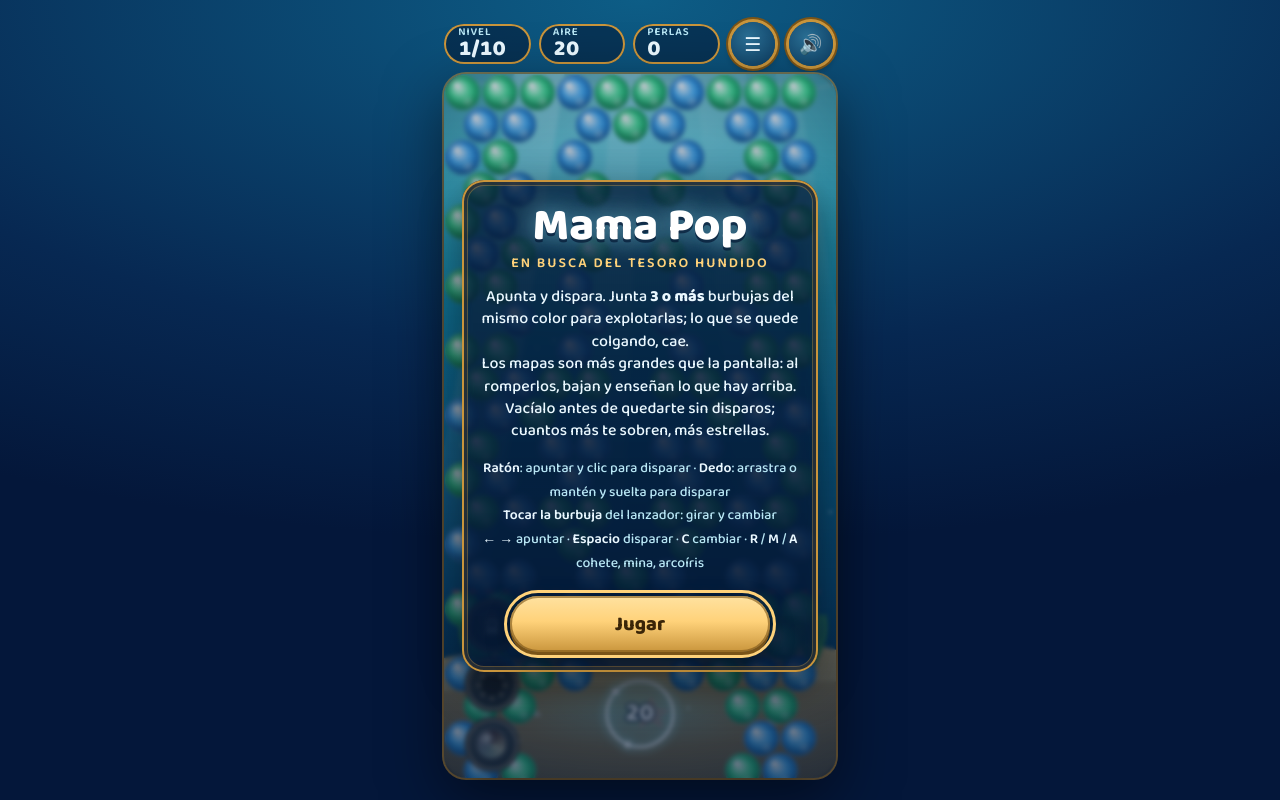
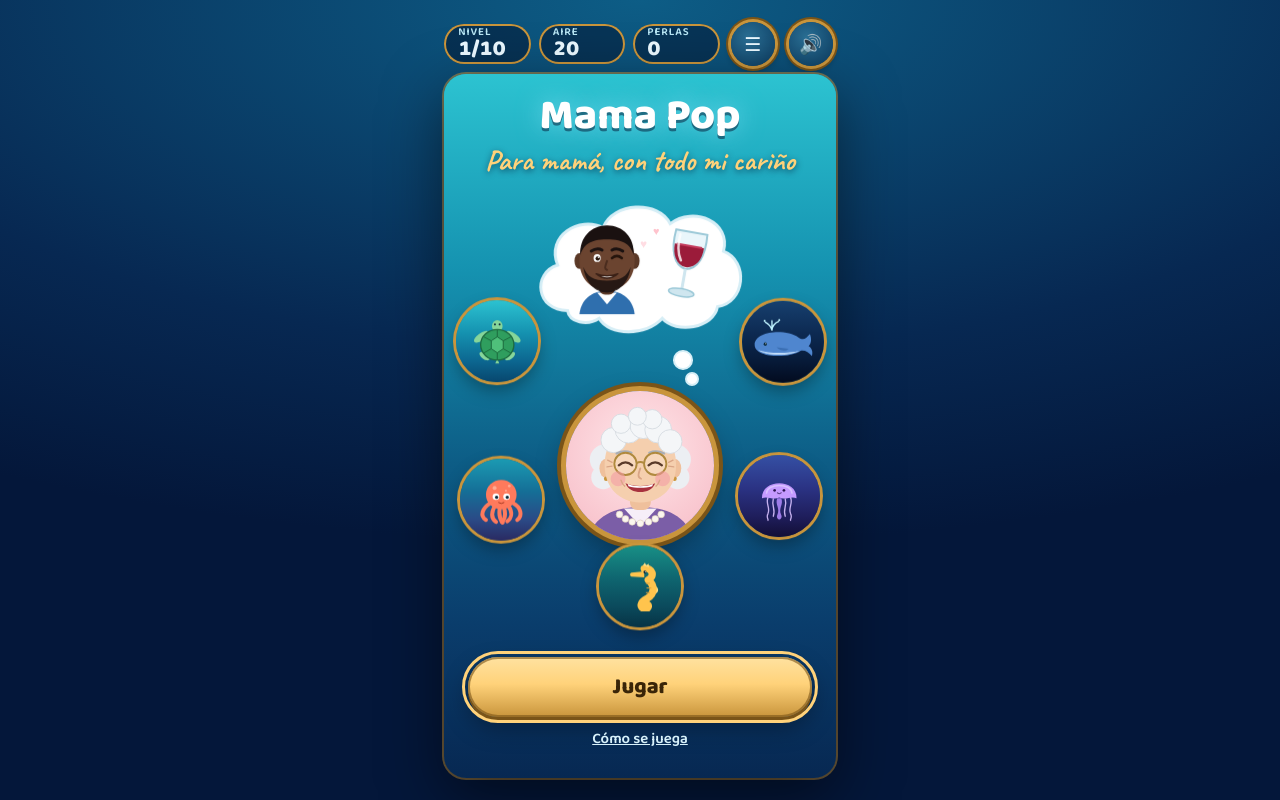
Before and after one commit to blaudev/mama-pop, a website with bundled scripts: page index.html in a window 1280 px wide. Built offline with nearby package versions, Linux system fonts and the light colour scheme; animation ran at ten frames a second.

Commit message:
Portada dedicada a mamá al abrir el juego
En lugar de las instrucciones, al abrir el juego sale una portada con el
retrato de mamá en el centro, pensando en un guapo y una copa de vino,
rodeada de los animales de las temáticas. «Jugar» lleva a las temáticas y
«Cómo se juega», a las instrucciones de antes.

Co-Authored-By: Claude Opus 5.5 <noreply@anthropic.com>

```diff
--- a/index.html
+++ b/index.html
@@ -7,7 +7,7 @@
     <title>Mama Pop</title>
     <link rel="preconnect" href="https://fonts.googleapis.com" />
     <link rel="preconnect" href="https://fonts.gstatic.com" crossorigin />
-    <link href="https://fonts.googleapis.com/css2?family=Baloo+2:wght@500;600;800&display=swap" rel="stylesheet" />
+    <link href="https://fonts.googleapis.com/css2?family=Baloo+2:wght@500;600;800&family=Caveat:wght@700&display=swap" rel="stylesheet" />
     <link rel="stylesheet" href="styles.css" />
     <!-- Instalable como app (PWA): manifiesto, icono para iOS y service worker para jugar sin conexión -->
     <link rel="manifest" href="manifest.webmanifest" />
--- /dev/null
+++ b/src/dedication.js
@@ -0,0 +1,65 @@
+// Dibujos de la pantalla de inicio, dedicada a mamá: su retrato y lo que
+// está pensando (un guapo y una copa de vino). Solo es decoración.
+
+export const DEDICATION = 'Para mamá, con todo mi cariño';
+
+/** Retrato de mamá, una señora de 81 años sonriendo (200 × 200). */
+export const MOM_SVG = `<svg viewBox="0 0 200 200" role="img" aria-label="Mamá sonriendo">
+  <path d="M30 200 C 36 168, 66 156, 100 156 C 134 156, 164 168, 170 200 Z" fill="#7b5ea7"/>
+  <path d="M78 158 L100 182 L122 158" fill="#f6eef8"/>
+  <g fill="#fbf6ee" stroke="#d9cdb8" stroke-width="0.8">
+    <circle cx="72" cy="166" r="4.5"/><circle cx="80" cy="172" r="4.5"/><circle cx="89" cy="176" r="4.5"/><circle cx="100" cy="178" r="4.5"/><circle cx="111" cy="176" r="4.5"/><circle cx="120" cy="172" r="4.5"/><circle cx="128" cy="166" r="4.5"/>
+  </g>
+  <rect x="86" y="136" width="28" height="24" rx="10" fill="#efc09c"/>
+  <g fill="#eceff3"><circle cx="52" cy="92" r="20"/><circle cx="148" cy="92" r="20"/><circle cx="50" cy="116" r="16"/><circle cx="150" cy="116" r="16"/></g>
+  <ellipse cx="54" cy="104" rx="9" ry="13" fill="#efc09c"/><ellipse cx="146" cy="104" rx="9" ry="13" fill="#efc09c"/>
+  <circle cx="54" cy="118" r="3" fill="#c9953c"/><circle cx="146" cy="118" r="3" fill="#c9953c"/>
+  <path d="M100 46 C 132 46, 148 70, 148 100 C 148 130, 128 150, 100 150 C 72 150, 52 130, 52 100 C 52 70, 68 46, 100 46 Z" fill="#f5cfae"/>
+  <g fill="#f4f6f8" stroke="#d6dbe1" stroke-width="1.2">
+    <circle cx="64" cy="66" r="17"/><circle cx="84" cy="52" r="18"/><circle cx="104" cy="46" r="18"/><circle cx="124" cy="52" r="18"/><circle cx="140" cy="68" r="16"/>
+    <circle cx="74" cy="44" r="13"/><circle cx="116" cy="38" r="13"/><circle cx="96" cy="34" r="12"/>
+  </g>
+  <path d="M68 84 Q 78 79 88 83 M112 83 Q 122 79 132 84" fill="none" stroke="#a9aeb6" stroke-width="3" stroke-linecap="round"/>
+  <circle cx="80" cy="98" r="15" fill="rgba(255,255,255,0.18)" stroke="#b08a3e" stroke-width="2.5"/>
+  <circle cx="120" cy="98" r="15" fill="rgba(255,255,255,0.18)" stroke="#b08a3e" stroke-width="2.5"/>
+  <path d="M95 97 Q 100 94 105 97" fill="none" stroke="#b08a3e" stroke-width="2.5"/>
+  <path d="M71 100 Q 80 92 89 100" fill="none" stroke="#5a3b2a" stroke-width="3" stroke-linecap="round"/>
+  <path d="M111 100 Q 120 92 129 100" fill="none" stroke="#5a3b2a" stroke-width="3" stroke-linecap="round"/>
+  <path d="M62 96 l-6 -3 M62 101 l-7 1 M138 96 l6 -3 M138 101 l7 1" stroke="#d9a586" stroke-width="1.6" stroke-linecap="round"/>
+  <circle cx="70" cy="118" r="10" fill="#f59aa6" opacity="0.55"/><circle cx="130" cy="118" r="10" fill="#f59aa6" opacity="0.55"/>
+  <path d="M100 104 C 97 112, 96 116, 101 118" fill="none" stroke="#d9a586" stroke-width="2.4" stroke-linecap="round"/>
+  <path d="M80 124 C 86 140, 114 140, 120 124 C 108 129, 92 129, 80 124 Z" fill="#a8323e"/>
+  <path d="M83 125 C 92 129, 108 129, 117 125 L 116 128 C 106 131, 94 131, 84 128 Z" fill="#fff"/>
+  <path d="M74 120 Q 76 126 79 128 M126 120 Q 124 126 121 128" fill="none" stroke="#d9a586" stroke-width="1.8" stroke-linecap="round"/>
+</svg>`;
+
+/** Nube de pensamiento (226 × 150). */
+export const CLOUD_SVG = `<svg viewBox="0 0 226 150" aria-hidden="true">
+  <path d="M40 120 C 8 120, 4 82, 30 74 C 18 44, 52 24, 76 36 C 86 10, 132 8, 144 32 C 168 14, 206 30, 198 60 C 224 70, 220 112, 192 116 C 188 138, 150 144, 136 128 C 120 146, 82 146, 72 128 C 60 136, 42 132, 40 120 Z" fill="#fff" stroke="#d6eef6" stroke-width="3"/>
+</svg>`;
+
+/** El guapo en el que piensa (92 × 98). */
+export const HANDSOME_SVG = `<svg viewBox="0 0 92 98" role="img" aria-label="Un hombre guapo sonriendo">
+  <path d="M18 98 C 20 80, 34 74, 46 74 C 58 74, 72 80, 74 98 Z" fill="#2f6fae"/>
+  <path d="M36 76 L46 88 L56 76" fill="#fff"/>
+  <rect x="38" y="62" width="16" height="16" rx="6" fill="#5a3826"/>
+  <ellipse cx="18" cy="44" rx="5" ry="8" fill="#5a3826"/><ellipse cx="74" cy="44" rx="5" ry="8" fill="#5a3826"/>
+  <path d="M46 12 C 66 12, 74 26, 74 44 C 74 62, 62 74, 46 74 C 30 74, 18 62, 18 44 C 18 26, 26 12, 46 12 Z" fill="#6b4430"/>
+  <path d="M19 38 C 18 20, 30 8, 46 8 C 62 8, 74 20, 73 38 C 70 28, 64 22, 46 22 C 28 22, 22 28, 19 38 Z" fill="#1a1110"/>
+  <path d="M22 50 C 24 66, 34 76, 46 76 C 58 76, 68 66, 70 50 C 66 60, 60 64, 46 64 C 32 64, 26 60, 22 50 Z" fill="#1a1110" opacity="0.85"/>
+  <path d="M30 34 Q 36 30 41 33 M51 33 Q 56 30 62 34" fill="none" stroke="#1a1110" stroke-width="3" stroke-linecap="round"/>
+  <ellipse cx="36" cy="41" rx="3.6" ry="4" fill="#fff"/><circle cx="36.6" cy="41.4" r="2.2" fill="#24140c"/><circle cx="37.4" cy="40.4" r="0.8" fill="#fff"/>
+  <path d="M51 41 Q 56 37 61 41" fill="none" stroke="#24140c" stroke-width="2.6" stroke-linecap="round"/>
+  <path d="M46 44 C 44 50, 43 52, 46 53" fill="none" stroke="#4a2c1e" stroke-width="2" stroke-linecap="round"/>
+  <path d="M35 57 Q 46 66 57 57 Q 46 61 35 57 Z" fill="#fff" stroke="#3a2016" stroke-width="1.6" stroke-linejoin="round"/>
+</svg>`;
+
+/** Copa de vino tinto (44 × 74). */
+export const WINE_SVG = `<svg viewBox="0 0 44 74" role="img" aria-label="Una copa de vino tinto">
+  <path d="M6 4 L38 4 C 40 26, 34 40, 22 42 C 10 40, 4 26, 6 4 Z" fill="#eaf6fb" stroke="#9cc9d8" stroke-width="2"/>
+  <path d="M7 18 L37 18 C 37 30, 32 39, 22 40 C 12 39, 7 30, 7 18 Z" fill="#9b1b3a"/>
+  <path d="M9 18 L35 18" stroke="#c43a5c" stroke-width="2"/>
+  <path d="M11 8 C 10 18, 12 28, 16 34" fill="none" stroke="#fff" stroke-width="2.5" stroke-linecap="round" opacity="0.8"/>
+  <rect x="20.5" y="42" width="3" height="22" fill="#cfe6ef"/>
+  <ellipse cx="22" cy="66" rx="13" ry="4" fill="#cfe6ef" stroke="#9cc9d8" stroke-width="1.5"/>
+</svg>`;
--- a/src/game.js
+++ b/src/game.js
@@ -37,6 +37,7 @@ import {
 import { launcherLayout, launcherPositions, hitsLauncher, inCancelZone, readyToShoot } from './launcher.js';
 import { BOARD, LEVELS, THEMES, LEVELS_PER_THEME, themeOf, themeProgress, parseMap, starsFor, shotsForStars, normalizeProgress, recordWin } from './levels.js';
 import { THEME_ART, animalSvg } from './animals.js';
+import { DEDICATION, MOM_SVG, CLOUD_SVG, HANDSOME_SVG, WINE_SVG } from './dedication.js';
 import { isDeliberateShot } from './input.js';
 import { CAMEO_EVERY, CAMEO_FIRST, makeCameo, cameoPose } from './cameo.js';
 
@@ -793,6 +794,7 @@ function showScreen(html, background) {
       else if (action === 'level') startLevel(Number(arg));
       else if (action === 'themes') showMenu();
       else if (action === 'help') showIntro();
+      else if (action === 'play') showMenu();
     }),
   );
   setTimeout(() => ui.screen.querySelector('[data-focus], button:not(:disabled)')?.focus(), 50);
@@ -903,6 +905,40 @@ function showTheme(t) {
 }
 
 
+
+/**
+ * Pantalla de inicio, dedicada a mamá: su retrato en el centro, pensando en
+ * un guapo y una copa de vino, rodeada de los animales de las temáticas.
+ */
+function showDedication() {
+  state.mode = 'menu';
+  const spots = ['tortuga', 'ballena', 'pulpo', 'medusa', 'caballito'];
+  const animals = spots
+    .map((key) => {
+      const theme = THEMES.find((t) => t.key === key);
+      return `<span class="ded-animal ded-${key}" style="background:${THEME_ART[key].bg}">${animalSvg(key, theme.name)}</span>`;
+    })
+    .join('');
+  showScreen(
+    `<div class="dedication">
+      <header class="ded-title"><h1>Mama Pop</h1><p>${esc(DEDICATION)}</p></header>
+      <div class="ded-thought">
+        ${CLOUD_SVG}
+        <span class="ded-handsome">${HANDSOME_SVG}</span>
+        <span class="ded-wine">${WINE_SVG}</span>
+        <span class="ded-heart h1" aria-hidden="true">♥</span><span class="ded-heart h2" aria-hidden="true">♥</span>
+      </div>
+      <span class="ded-dot d1" aria-hidden="true"></span><span class="ded-dot d2" aria-hidden="true"></span>
+      <div class="ded-mom">${MOM_SVG}</div>
+      ${animals}
+      <div class="ded-foot">
+        <button type="button" class="btn" data-action="play" data-focus>Jugar</button>
+        <button type="button" class="ded-link" data-action="help">Cómo se juega</button>
+      </div>
+    </div>`,
+    'linear-gradient(180deg, #2cc3d1 0%, #1592b0 28%, #0d5d86 55%, #0a3d6c 78%, #072852 100%)',
+  );
+}
 
 function showIntro() {
   showOverlay({
@@ -2591,6 +2627,6 @@ if (new URLSearchParams(location.search).has('debug')) window.bubblePop = { stat
 
 // Primera visita: cómo se juega. Si ya ha jugado: directo a los mapas.
 updateHud();
-if (state.progress.stars.some(Boolean)) showMenu();
-else showIntro();
+// Al abrir el juego, la dedicatoria; las instrucciones quedan en «Cómo se juega».
+showDedication();
 requestAnimationFrame(frame);
--- a/styles.css
+++ b/styles.css
@@ -929,3 +929,237 @@ canvas {
     animation: none;
   }
 }
+
+/* ── Pantalla de inicio: dedicatoria ── */
+/* Medidas en proporción a la pantalla del juego (378 × 680), con unidades del contenedor. */
+
+.dedication {
+  position: absolute;
+  inset: 0;
+}
+
+.dedication > * {
+  position: absolute;
+}
+
+.ded-title {
+  left: 0;
+  right: 0;
+  top: 3%;
+  text-align: center;
+  line-height: 1;
+}
+
+.ded-title h1 {
+  margin: 0;
+  font-size: 11cqw;
+  font-weight: 800;
+  color: #fff;
+  text-shadow: 0 3px 0 rgba(4, 24, 52, 0.5), 0 0 24px rgba(150, 235, 255, 0.6);
+}
+
+.ded-title p {
+  margin: 1.2cqh 0 0;
+  font-family: 'Caveat', cursive;
+  font-size: 7.4cqw;
+  font-weight: 700;
+  color: var(--gold);
+  text-shadow: 0 2px 6px rgba(4, 24, 52, 0.6);
+}
+
+.ded-thought {
+  left: 22%;
+  top: 17.5%;
+  width: 56%;
+  aspect-ratio: 226 / 150;
+  animation: ded-think 3.6s ease-in-out infinite;
+}
+
+.ded-thought > svg {
+  position: absolute;
+  inset: 0;
+  width: 100%;
+  height: 100%;
+}
+
+.ded-handsome {
+  position: absolute;
+  left: 15%;
+  top: 17%;
+  width: 40.7%;
+}
+
+.ded-wine {
+  position: absolute;
+  left: 61%;
+  top: 24%;
+  width: 19.5%;
+  transform: rotate(10deg);
+}
+
+.ded-handsome svg,
+.ded-wine svg,
+.ded-mom svg,
+.ded-animal svg {
+  display: block;
+  width: 100%;
+}
+
+.ded-heart {
+  position: absolute;
+  color: #ff6f86;
+  font-size: 4.2cqw;
+  animation: ded-heart 2.4s ease-out infinite;
+}
+
+.ded-heart.h1 {
+  left: 55%;
+  top: 20%;
+}
+
+.ded-heart.h2 {
+  left: 50%;
+  top: 43%;
+  font-size: 3.2cqw;
+  color: #ff9eb0;
+  animation-delay: 1.1s;
+}
+
+.ded-dot {
+  border-radius: 50%;
+  background: #fff;
+  box-shadow: 0 0 0 2px #d6eef6;
+}
+
+.ded-dot.d1 {
+  left: 59%;
+  top: 39.5%;
+  width: 4%;
+  aspect-ratio: 1;
+}
+
+.ded-dot.d2 {
+  left: 62%;
+  top: 42.6%;
+  width: 2.6%;
+  aspect-ratio: 1;
+}
+
+.ded-mom {
+  left: 31%;
+  top: 45%;
+  width: 38%;
+  aspect-ratio: 1;
+  border-radius: 50%;
+  overflow: hidden;
+  background: radial-gradient(circle at 50% 40%, #ffe7ea, #f6b9c4);
+  box-shadow: 0 0 0 5px var(--brass), 0 0 0 9px var(--brass-dark), 0 12px 30px rgba(0, 0, 0, 0.4);
+}
+
+.ded-animal {
+  width: 21%;
+  aspect-ratio: 1;
+  border-radius: 50%;
+  display: grid;
+  place-items: center;
+  padding: 2%;
+  box-sizing: border-box;
+  box-shadow: 0 0 0 3px var(--brass), 0 8px 18px rgba(0, 0, 0, 0.35);
+  animation: ded-bob 3.2s ease-in-out infinite;
+}
+
+.ded-tortuga {
+  left: 3%;
+  top: 33%;
+}
+
+.ded-ballena {
+  right: 3%;
+  top: 33%;
+  animation-delay: 0.6s;
+}
+
+.ded-pulpo {
+  left: 4%;
+  top: 55%;
+  animation-delay: 1.1s;
+}
+
+.ded-medusa {
+  right: 4%;
+  top: 55%;
+  animation-delay: 0.3s;
+}
+
+.ded-caballito {
+  left: 39.5%;
+  top: 67.5%;
+  animation-delay: 0.9s;
+}
+
+.ded-foot {
+  left: 6%;
+  right: 6%;
+  bottom: 3%;
+  display: flex;
+  flex-direction: column;
+  align-items: center;
+  gap: 4px;
+}
+
+.ded-foot .btn {
+  width: 100%;
+  font-size: 22px;
+}
+
+.ded-link {
+  border: 0;
+  background: none;
+  padding: 6px 12px;
+  font: 600 15px var(--font);
+  color: #d8f2fb;
+  text-decoration: underline;
+  cursor: pointer;
+}
+
+@keyframes ded-bob {
+  0%,
+  100% {
+    transform: translateY(0);
+  }
+  50% {
+    transform: translateY(-6px);
+  }
+}
+
+@keyframes ded-think {
+  0%,
+  100% {
+    transform: translateY(0) scale(1);
+  }
+  50% {
+    transform: translateY(-4px) scale(1.02);
+  }
+}
+
+@keyframes ded-heart {
+  0% {
+    transform: translateY(0) scale(0.6);
+    opacity: 0;
+  }
+  30% {
+    opacity: 1;
+  }
+  100% {
+    transform: translateY(-26px) scale(1);
+    opacity: 0;
+  }
+}
+
+@media (prefers-reduced-motion: reduce) {
+  .ded-thought,
+  .ded-animal,
+  .ded-heart {
+    animation: none;
+  }
+}
--- a/sw.js
+++ b/sw.js
@@ -17,6 +17,7 @@ const ASSETS = [
   './manifest.webmanifest',
   './src/animals.js',
   './src/cameo.js',
+  './src/dedication.js',
   './src/game.js',
   './src/input.js',
   './src/launcher.js',
```
Also changed, not shown: README.md.
